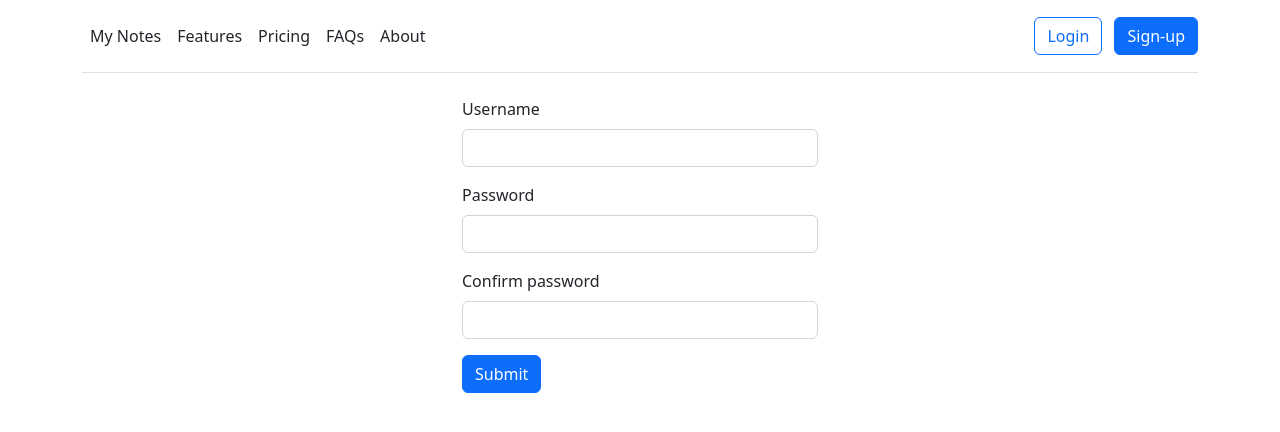
After one commit to pxmysza/flask_notes_app, a Flask app: page /register in a window 1280 px wide. The commit adds this page. Shown: the top 432 px of the page. Run offline with Flask 2, Linux system fonts and the light colour scheme.

Commit message:
todo: finish registration method, create login, create validators class

```diff
--- /dev/null
+++ b/app/data_forms.py
@@ -0,0 +1,27 @@
+from flask_wtf import FlaskForm
+from wtforms import StringField, PasswordField
+from wtforms.validators import DataRequired, EqualTo, ValidationError
+
+from .models import User, Note
+
+class UserForm(FlaskForm):
+
+    def unique_username_validator(self, field):
+        message = "Username already exists!"
+        user = User.query.filter_by(username=field.data).first()
+        if user:
+            raise ValidationError(message)
+
+    def password_validator(self, field):
+        if len(field.data) < 4:
+            raise ValidationError("Password must have at least 4 characters!")
+
+    username = StringField('Username', validators=[DataRequired(), unique_username_validator])
+    password = PasswordField("Password", validators=[DataRequired(), EqualTo("repeat_password", "Passwords must match"),
+                                                     password_validator])
+    repeat_password = PasswordField("Confirm password", validators=[DataRequired()])
+
+
+class NoteForm(FlaskForm):
+    title = StringField("Title", validators=[DataRequired()])
+    content = StringField("Content")
--- a/app/main.py
+++ b/app/main.py
@@ -1,8 +1,26 @@
-from flask import Blueprint, request, render_template, url_for
+from flask import Blueprint, request, render_template, url_for, redirect
+from . import db
+from .data_forms import UserForm
+from .models import User, Note
 
 display_notes_blueprint = Blueprint("notes", __name__)
+login_blueprint = Blueprint("login", __name__)
+register_blueprint = Blueprint("register", __name__)
 
 
 @display_notes_blueprint.route("/")
 def notes():
     return render_template("notes.html")
+
+
+@register_blueprint.route("/register", methods=["POST", "GET"])
+def register():
+    form = UserForm()
+    if form.validate_on_submit(): #Automatically checks if method is POST and form is valid
+        user = User()
+        user.username = form.username.data
+        user.set_password(form.password.data)
+        db.session.add(user)
+        db.session.commit()
+        return redirect(url_for("notes.notes"))
+    return render_template("register.html", form=form)
--- a/app/templates/base.html
+++ b/app/templates/base.html
@@ -27,8 +27,11 @@
       {% endif %}
     </header>
   </div>
+    <div class="container">
+
     {% block content %}
     {% endblock %}
+    </div>
     <script src="https://cdn.jsdelivr.net/npm/bootstrap@5.2.2/dist/js/bootstrap.bundle.min.js" integrity="sha384-OERcA2EqjJCMA+/3y+gxIOqMEjwtxJY7qPCqsdltbNJuaOe923+mo//f6V8Qbsw3" crossorigin="anonymous"></script>
   </body>
 </html>
--- /dev/null
+++ b/app/templates/new_note.html
@@ -0,0 +1,5 @@
+{% block title %}Add new note{%endblock%}
+
+{% block content %}
+
+{% endblock %}
--- /dev/null
+++ b/app/templates/register.html
@@ -0,0 +1,46 @@
+{% extends "base.html" %}
+
+{% block title %} Register {%endblock%}
+
+{% block content %}
+<div class="row justify-content-md-center">
+  <div class="col-sm-4">
+    <form method="POST" action="#">
+      <div class="mb-3">
+        {{ form.username.label(class="form-label") }}
+        {{ form.username(class="form-control") }}
+        {% if form.username.errors %}
+        <ul class="errors">
+        {% for error in form.username.errors %}
+            <li>{{ error }}</li>
+        {% endfor %}
+        </ul>
+        {% endif %}
+      </div>
+      <div class="mb-3">
+        {{ form.password.label(class="form-label") }}
+        {{ form.password(class="form-control") }}
+        {% if form.password.errors %}
+        <ul class="errors">
+        {% for error in form.password.errors %}
+            <li>{{ error }}</li>
+        {% endfor %}
+        </ul>
+        {% endif %}
+      </div>
+        <div class="mb-3">
+          {{ form.repeat_password.label(class="form-label") }}
+          {{ form.repeat_password(class="form-control") }}
+          {% if form.repeat_password.errors %}
+          <ul class="errors">
+          {% for error in form.repeat_password.errors %}
+              <li>{{ error }}</li>
+          {% endfor %}
+        </ul>
+          {% endif %}
+        </div>
+      <button type="submit" class="btn btn-primary">Submit</button>
+    </form>
+    </div>
+  </div>
+{% endblock %}
--- a/run.py
+++ b/run.py
@@ -1,6 +1,12 @@
-from app import create_app
+from app import db, create_app
+
+def create_db(app):
+    with app.app_context():
+        db.create_all()
+
 
 if __name__ == "__main__":
     app = create_app()
+    create_db(app)
 
     app.run(host="0.0.0.0", port=5000)
```
Also changed, not shown: app/__init__.py (+15 -1 lines), app/forms.py (deleted, +0 -13 lines), app/models.py (+31 -0 lines), app/templates/validators.py (added), 1 other file.
